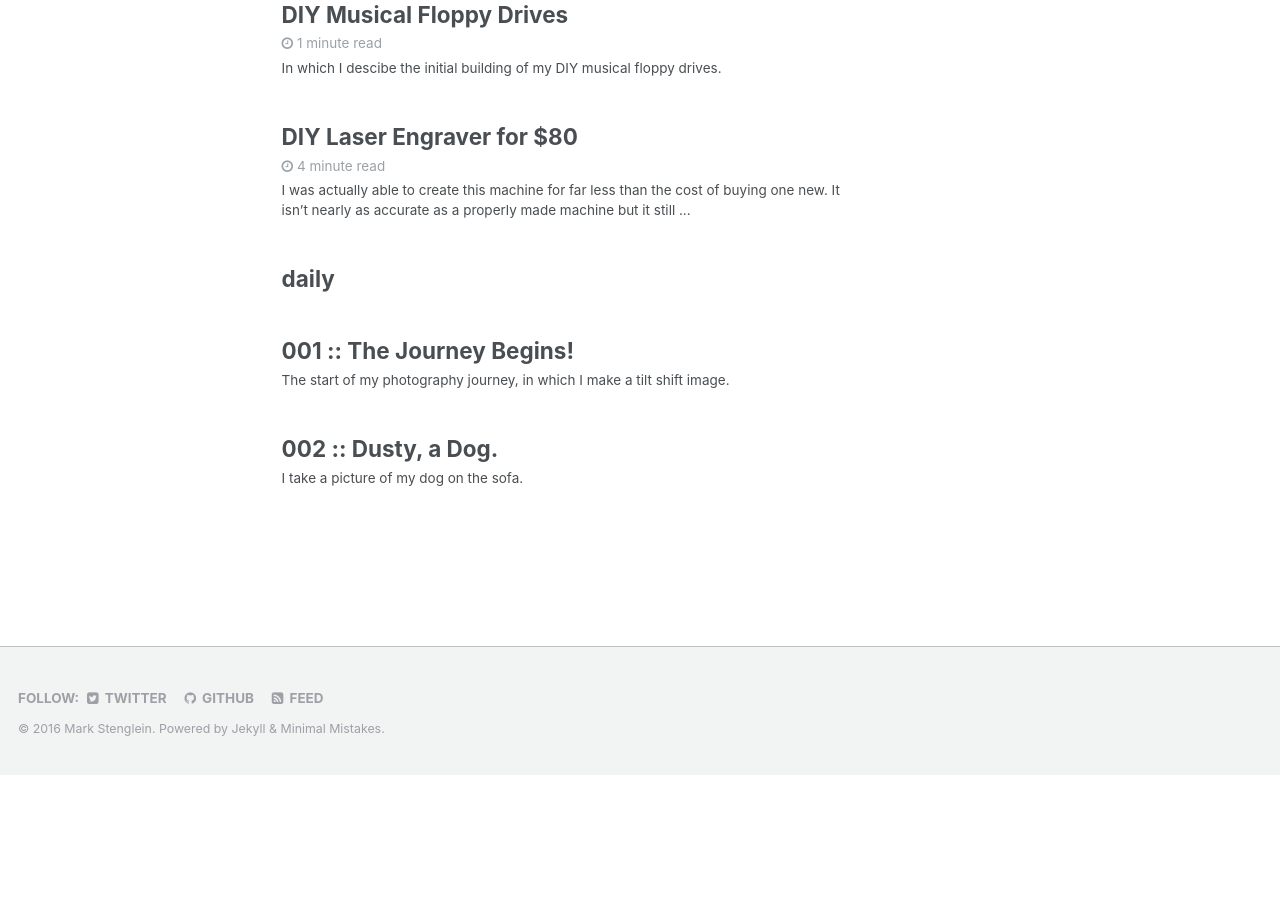
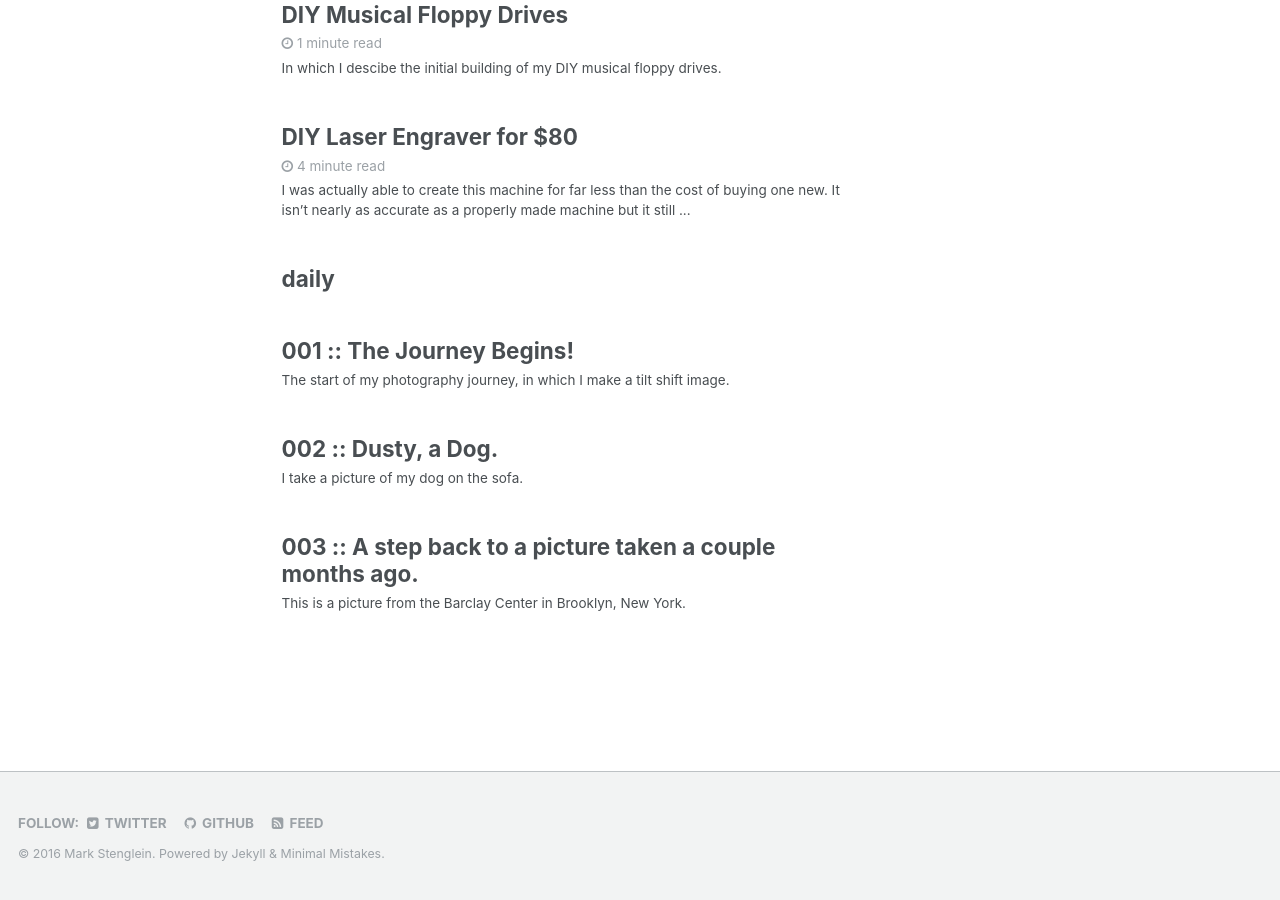
Before and after one commit to ocelotsloth/ocelotsloth.github.io, a Jekyll site: the page built from _pages/sitemap.md, in a window 1280 px wide and 900 px high, scrolled down 1132 px. Built offline with Jekyll 4.4.1, drawn with Linux system fonts in a browser that asks for light colours; before the commit the page ends 1907 px from its top, so only the background shows below that.

```diff
--- /dev/null
+++ b/_daily/03-JUN-21-2016..md
@@ -0,0 +1,23 @@
+---
+title: "003 :: A step back to a picture taken a couple months ago."
+header:
+  teaser: daily/2016/6/20.jpg
+excerpt: "This is a picture from the Barclay Center in Brooklyn, New York."
+permalink: /photography/daily/2016/6/21/
+
+gallery:
+    - image_path: daily/2016/6/21.jpg
+      alt: "Barclay Center June 21, 2016"
+---
+
+{% include base_path %}
+
+{% include gallery %}
+
+Today I'll bring you a picture from the Barclay Center in Brooklyn, New York that I
+took a couple months ago. I've got quite a lot of pictures that I've taken already
+so I'll be doing new edits on them and sending them out as I go every now and again.
+
+---
+
+&copy; Mark Stenglein 2016 \| [Contact](mailto:{{ author.email }}) me for licensing.
```
Also changed, not shown: _pages/photo-a-day.md (+2 -0 lines), images/daily/2016/6/21-thumb.jpg (added), images/daily/2016/6/21.jpg (added).
